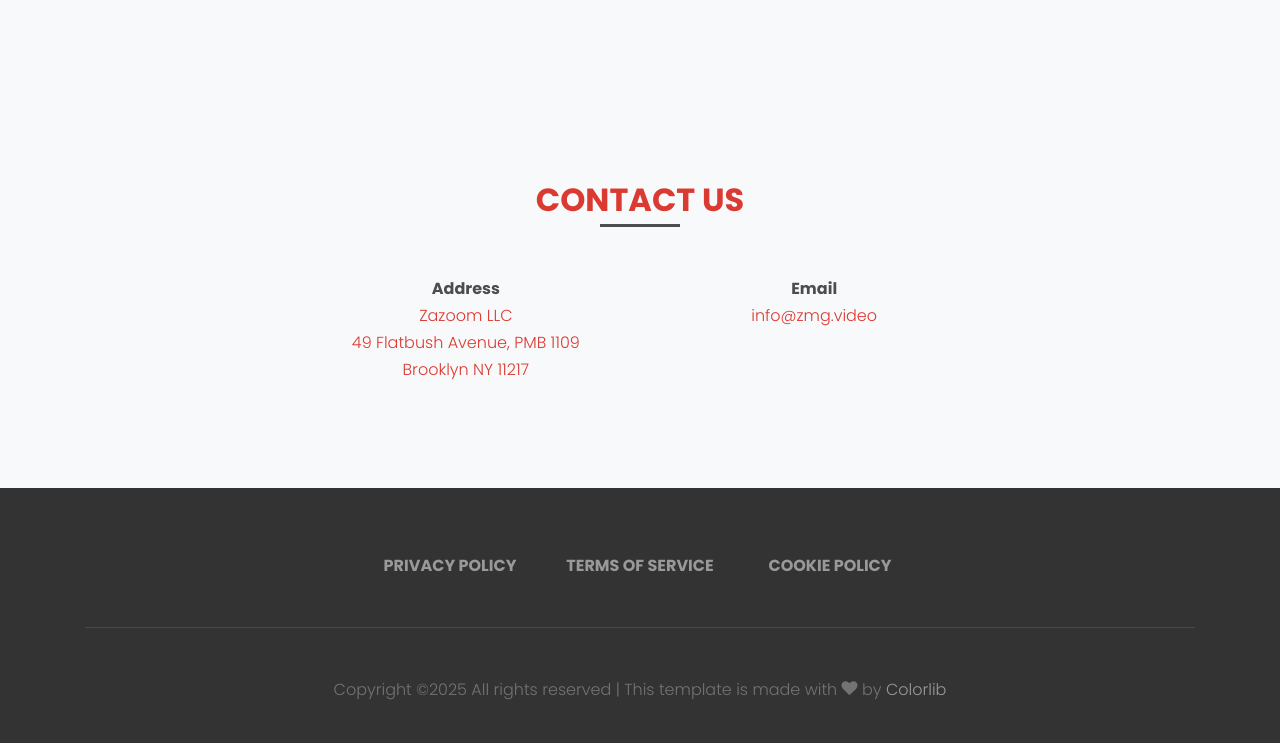
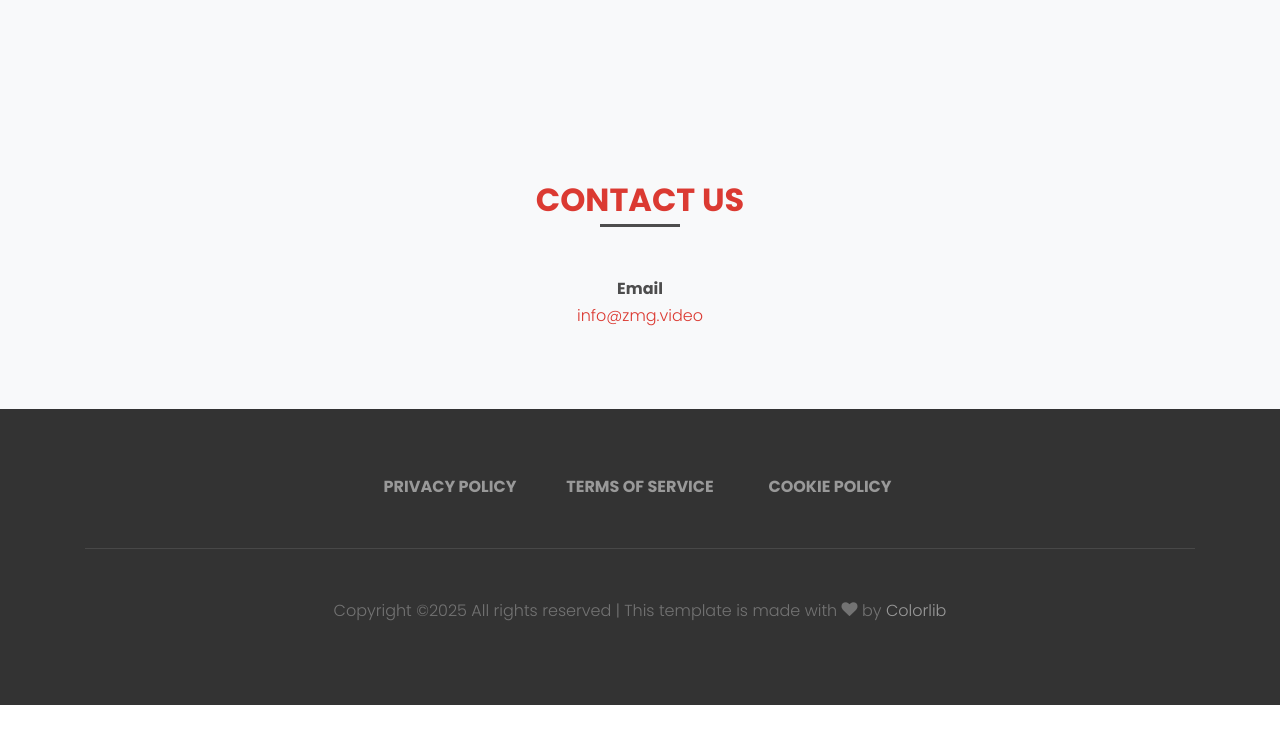
Before and after one commit to ZMG-Ruckus-Factory/site, a plain HTML site: page index.html in a window 1280 px wide. Shown: the part 4165-4908 px from the top of the page. After the commit the page ends 4870 px from the top, so only its background shows below. Drawn offline with Linux system fonts and the light colour scheme; files whose address does not match are found by name; a web font is replaced by a local one.

Commit message:
removed address

```diff
--- a/index.html
+++ b/index.html
@@ -196,12 +196,7 @@ j=d.createElement(s),dl=l!='dataLayer'?'&l='+l:'';j.async=true;j.src=
         <div class="row justify-content-center">
           <div class="col-md-11">
             <div class="row text-center justify-content-center">
-				<div class="col-md-4">
-              		<p class="mb-0 font-weight-bold">Address</p>
-					<p class="mb-0" style="color: #DB3A32 !important">Zazoom LLC</p>
-              		<p class="mb-0" style="color: #DB3A32 !important">49 Flatbush Avenue, PMB 1109</p>
-					<p class="mb-4" style="color: #DB3A32 !important">Brooklyn NY 11217</p>
-				</div>
+
 				<div class="col-md-4">
               		<p class="mb-0 font-weight-bold">Email</p>
               		<p class="mb-0"><a href="mailto:info@zmg.video" style="color: #DB3A32 !important">info@zmg.video</a></p>
```
